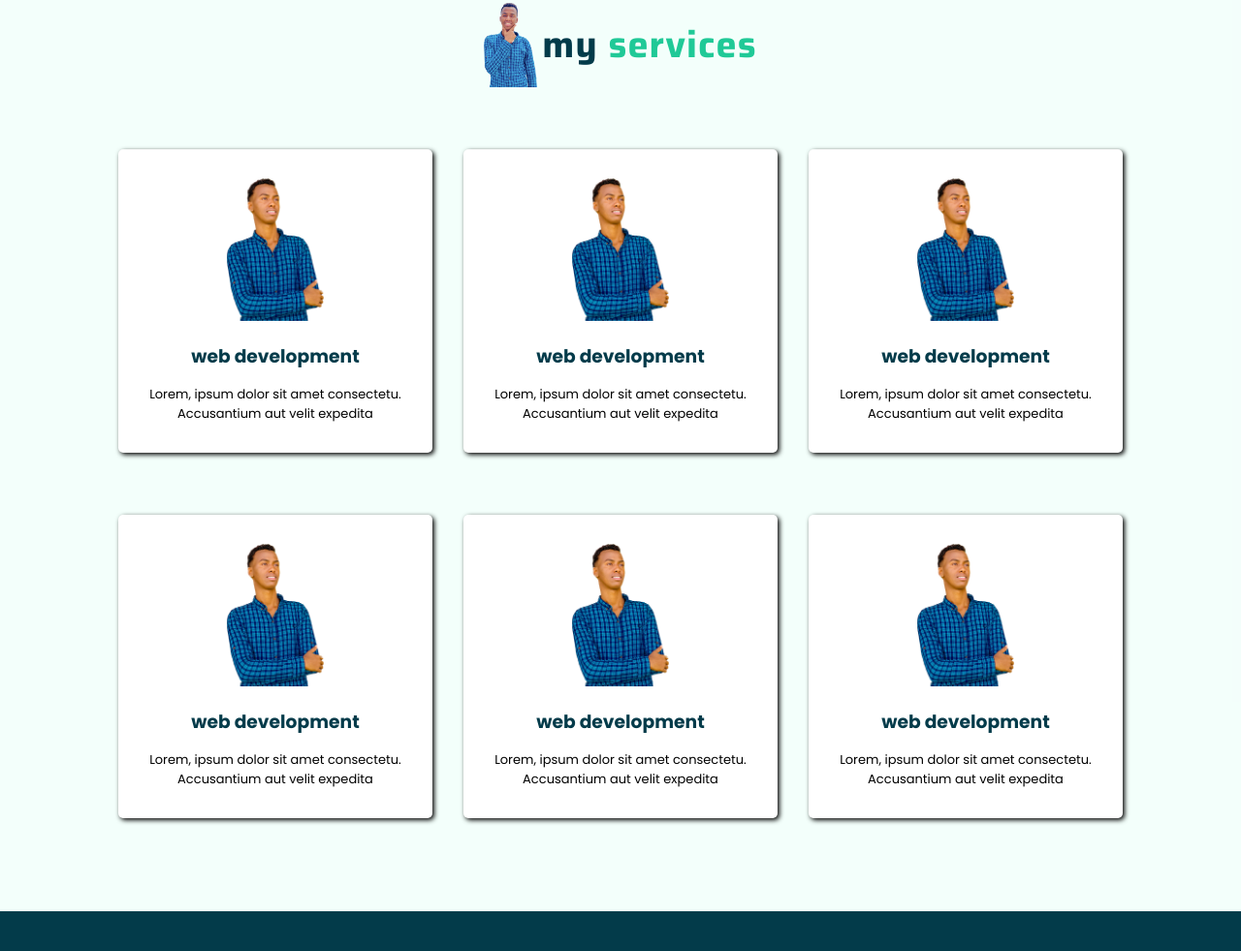
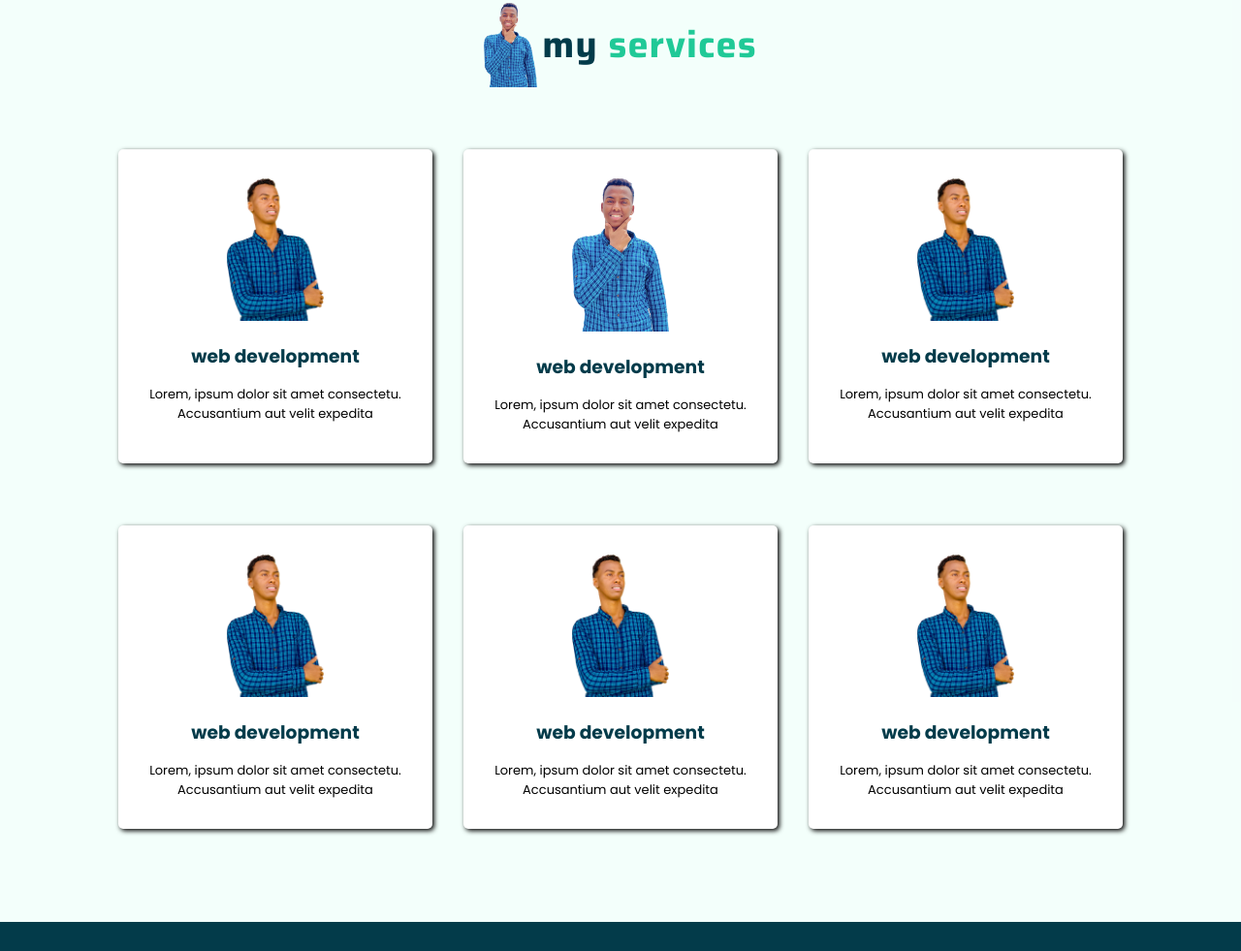
Before and after one commit to HARUNhaji/full-web, a plain HTML site: page index.html in a window 1280 px wide. Shown: the part 2071-3052 px from the top of the page at 97% size. Drawn offline with Linux system fonts and the light colour scheme.

Commit message:
Update index.html

```diff
--- a/index.html
+++ b/index.html
@@ -140,7 +140,7 @@
                             <p>Lorem, ipsum dolor sit amet consectetu. Accusantium aut velit expedita</p>
                         </div>
                         <div class="item">
-                            <img src="harun2.png" alt="web development">
+                            <img src="harun3.png" alt="web development">
                             <h3>web development</h3>
                             <p>Lorem, ipsum dolor sit amet consectetu. Accusantium aut velit expedita</p>
                         </div>
```
